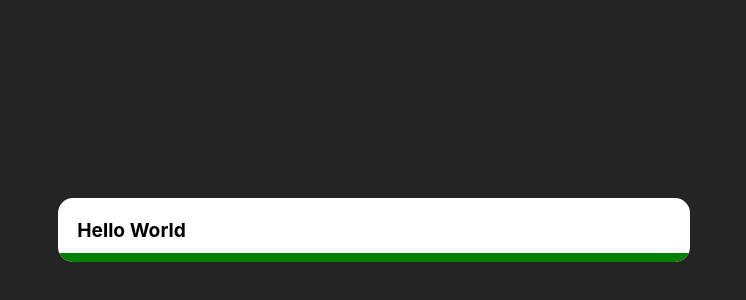
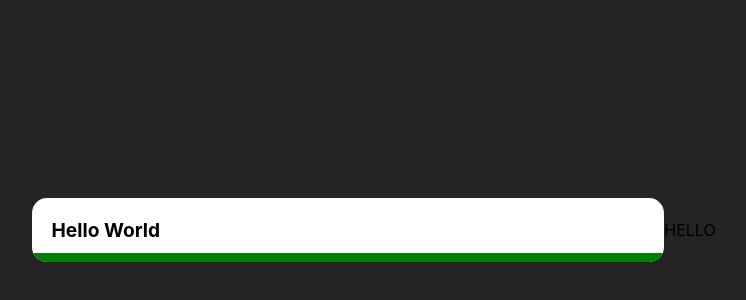
Before and after one commit to sdrrv/password-generator, a React (Vite) app: page / in a window 1280 px wide. Shown: the part 138-438 px from the top of the page, without its empty margins (266-1012 px from the left). Built offline with nearby package versions, Linux system fonts and the light colour scheme.

Commit message:
Options component created

```diff
--- a/src/components/App/App.tsx
+++ b/src/components/App/App.tsx
@@ -1,10 +1,12 @@
 import "./App.component.scss";
 import PasswordOutput from "../passwordOutput/PasswordOutput";
+import Options from "../options/Options";
 
 function App() {
   return (
     <div className="resize">
       <PasswordOutput />
+      <Options />
     </div>
   );
 }
--- /dev/null
+++ b/src/components/options/Options.tsx
@@ -0,0 +1,7 @@
+import React from "react";
+
+function Options() {
+  return <div>HELLO</div>;
+}
+
+export default Options;
--- a/src/components/passwordOutput/passwordOutput.component.scss
+++ b/src/components/passwordOutput/passwordOutput.component.scss
@@ -14,13 +14,13 @@
     position: absolute;
     bottom: 0;
 
-    &.strong{
+    &.strong {
       background: green;
     }
-    &.moderate{
+    &.moderate {
       background: blue;
     }
-    &.week{
+    &.week {
       background: red;
     }
   }
--- a/vite.config.ts
+++ b/vite.config.ts
@@ -6,6 +6,7 @@ import eslint from "vite-plugin-eslint";
 export default defineConfig({
   plugins: [react(), eslint()],
 
+  // eslint-disable-next-line @typescript-eslint/ban-ts-comment
   // @ts-ignore
   test: {
     globals: true,
```
